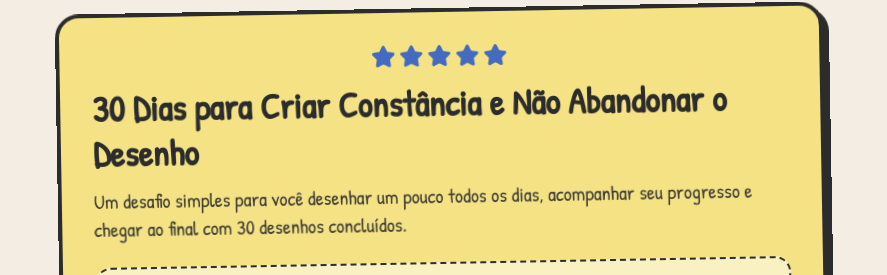
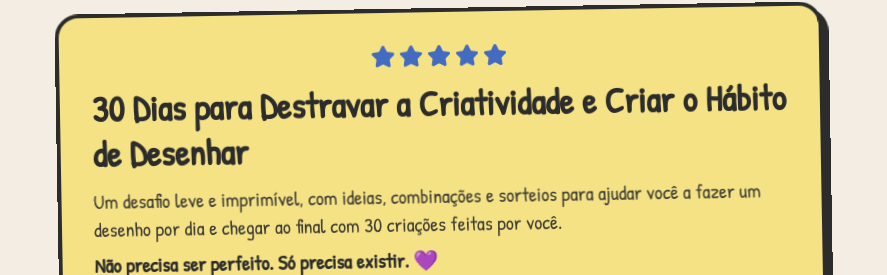
Before and after one commit to juniorlaunther/desafio30dias-ateliedoju, a React (Vite) app: page / in a window 1280 px wide. Shown: the part 525-800 px from the top of the page, without its empty margins (198-1085 px from the left). Built offline with nearby package versions, Linux system fonts and the light colour scheme.

Commit message:
refactor: update FAQ content and header logo
Remove redundant FAQ entry and replace the site logo with an updated, higher-resolution version.

```diff
--- a/src/App.tsx
+++ b/src/App.tsx
@@ -5,11 +5,6 @@ import { AnimatePresence, motion } from 'motion/react';
 const faqData = [
   {
     icon: "✏️",
-    question: "Para quem é indicado o Desafio 30 Dias Desenhando?",
-    answer: "O Desafio é indicado para pessoas de diferentes idades e níveis de experiência que desejam começar a desenhar, retomar a prática, exercitar a criatividade ou criar o hábito de desenhar com mais frequência."
-  },
-  {
-    icon: "🌟",
     question: "Preciso saber desenhar para participar?",
     answer: "Não! O Desafio foi criado para incentivar a prática de forma leve e sem cobranças. Você não precisa ter experiência, dominar técnicas ou fazer desenhos perfeitos. Basta começar e criar do seu jeito."
   },
@@ -316,7 +311,7 @@ export default function App() {
       {/* Header with Logo */}
       <header className="pt-6 pb-4 px-4 flex justify-center items-center">
         <img
-          src="https://blogger.googleusercontent.com/img/b/R29vZ2xl/AVvXsEgAbEfYmvKtAJeq-HrRDkMtYH4bAdkiGlnIr_hj7LkP76lvJ3W8tbWj4jlwuFx0YAEgsjxpB80-33ki-NWKRiuh-byET4XMSQaRVJhZJZk8JLoHQuxpFURKCRzzb8px7v4qaBz2EJBmZHpiJ12Q6APTMsHW2dlKsWU2By-TbgikL6p0xezsVYM_cSt_c8Y/w400-h225/logo.png"
+          src="https://blogger.googleusercontent.com/img/b/R29vZ2xl/AVvXsEhT0DaThee0JjktClFBu6gyTOwA9kPpZKpyaYaOX3Cy_aZrQgctBcS3kgLHQYGV9XyhfKfKy6o-cfbBWKhXtc8076E50CYd-GumZAzd4BATIdOQjWz2WhETSUD1b1GSWHeFV-lGKH-05OpDn51ttmAURZsE1KhIuNEaSl7Ow_mPUvpEzC3yazIPomUOsFw/w640-h246/logo%20completa%20desafio.png"
           alt="Desafio 30 Dias Desenhando"
           className="max-h-28 md:max-h-40 object-contain drop-shadow-md animate-scale-soft"
         />
@@ -370,11 +365,15 @@ export default function App() {
           </div>
 
           <h1 className="text-2xl md:text-4xl font-bold mb-3 leading-tight text-center md:text-left">
-            30 Dias para Criar Constância e Não Abandonar o Desenho
+            30 Dias para Destravar a Criatividade e Criar o Hábito de Desenhar
           </h1>
 
-          <p className="text-lg md:text-xl mb-6 opacity-90 text-center md:text-left">
-            Um desafio simples para você desenhar um pouco todos os dias, acompanhar seu progresso e chegar ao final com 30 desenhos concluídos.
+          <p className="text-lg md:text-xl mb-2 opacity-90 text-center md:text-left">
+            Um desafio leve e imprimível, com ideias, combinações e sorteios para ajudar você a fazer um desenho por dia e chegar ao final com 30 criações feitas por você.
+          </p>
+
+          <p className="text-lg md:text-xl font-bold mb-6 text-center md:text-left">
+            Não precisa ser perfeito. Só precisa existir. 💜
           </p>
 
           <div className="flex flex-col md:flex-row items-center justify-between gap-5 bg-white/50 p-4 rounded-2xl border-2 border-[#2c2c2c] border-dashed">
@@ -455,7 +454,7 @@ export default function App() {
           <h2 className="text-3xl md:text-4xl font-bold mb-6 text-center text-[#2c2c2c]">Conheça o seu novo desafio!</h2>
           <div className="relative bg-white border-4 border-[#2c2c2c] rounded-3xl p-3 shadow-[8px_8px_0px_0px_#F0B7B7] rotate-1 max-w-sm mx-auto">
             <img
-              src="https://blogger.googleusercontent.com/img/b/R29vZ2xl/AVvXsEjrcYfo3LEu38vYnpZmbOH4V3X1MQ1Ex14ROqDczrj_ZbVuDRxe0xsOXIoY_Ra78QQIPizdKSiQJ8INcxRRpjeQlF2S-PJkDjtiT9jxFRZnyXclbLbHZxSrNhrAJLF4KYf2xaP27NGOxl12RPJJNN1Ag0zWt-jmigkTtDBXG8TX1N66i4-IpQxqWdqR9eI/w480-h640/V%C3%ADdeocapcut.gif"
+              src="https://blogger.googleusercontent.com/img/b/R29vZ2xl/AVvXsEgp4a_ev2poA9joPlT9WEokP8Pm6F_yUwr6INXmyCK8m-LW73QjAsdKKbsRTGakgTae5WX8HYTxAGBFm7y-997ziagHrq9z27sy0ToxEbr9LOr3-ilJ5V4CT1_s0Jlg41M0Qjlrvk8kwKz6UEGbfM_Q9FaKeC-kR6rVxGe1m8NLk2K8r8ksg8sdnKIMGI8/w300-h400/V%C3%ADdeocapcut%20comprimido.gif"
               alt="Desafio por dentro"
               className="w-full aspect-[3/4] object-cover border-4 border-dashed border-[#2c2c2c] rounded-2xl"
             />
@@ -481,7 +480,7 @@ export default function App() {
              <div className="relative z-10 text-center md:text-left">
                <h3 className="text-2xl md:text-3xl font-bold mb-3">Garantia de 7 Dias</h3>
                <p className="text-lg md:text-xl opacity-90 leading-relaxed">
-                 Comece o desafio com tranquilidade. Caso não fique satisfeito, basta solicitar o reembolso e receber 100% do valor investido.
+                 Comece o desafio com tranquilidade. Caso não fique satisfeito, basta solicitar o reembolso dentro desse período.
                </p>
              </div>
            </div>
@@ -526,6 +525,13 @@ export default function App() {
           </div>
         </section>
 
+        <div className="flex justify-center mb-14 px-2">
+          <a href={checkoutUrl} target="_blank" rel="noopener noreferrer" className="w-full max-w-sm bg-[#436CC0] hover:bg-[#325296] text-white text-xl md:text-2xl font-bold py-3 md:py-4 px-4 md:px-8 rounded-2xl border-4 border-[#2c2c2c] shadow-[4px_4px_0px_0px_#2c2c2c] hover:translate-y-1 hover:translate-x-1 hover:shadow-[2px_2px_0px_0px_#2c2c2c] transition-all flex items-center justify-center gap-2 animate-shine">
+            <ShoppingCart className="w-6 h-6 shrink-0 animate-wiggle" />
+            <span className="text-center leading-tight whitespace-nowrap">ACEITO O DESAFIO!</span>
+          </a>
+        </div>
+
         {/* WhatsApp CTA */}
         <section className="mb-14 text-center">
           <h3 className="text-2xl md:text-3xl font-bold mb-6">Ainda tem dúvidas?</h3>
@@ -544,7 +550,7 @@ export default function App() {
 
         <div className="flex justify-center mb-6 mt-8">
           <img
-            src="https://blogger.googleusercontent.com/img/b/R29vZ2xl/AVvXsEgAbEfYmvKtAJeq-HrRDkMtYH4bAdkiGlnIr_hj7LkP76lvJ3W8tbWj4jlwuFx0YAEgsjxpB80-33ki-NWKRiuh-byET4XMSQaRVJhZJZk8JLoHQuxpFURKCRzzb8px7v4qaBz2EJBmZHpiJ12Q6APTMsHW2dlKsWU2By-TbgikL6p0xezsVYM_cSt_c8Y/w400-h225/logo.png"
+            src="https://blogger.googleusercontent.com/img/b/R29vZ2xl/AVvXsEhT0DaThee0JjktClFBu6gyTOwA9kPpZKpyaYaOX3Cy_aZrQgctBcS3kgLHQYGV9XyhfKfKy6o-cfbBWKhXtc8076E50CYd-GumZAzd4BATIdOQjWz2WhETSUD1b1GSWHeFV-lGKH-05OpDn51ttmAURZsE1KhIuNEaSl7Ow_mPUvpEzC3yazIPomUOsFw/w640-h246/logo%20completa%20desafio.png"
             alt="Desafio 30 Dias Desenhando"
             className="h-16 md:h-20 object-contain drop-shadow-sm opacity-80 hover:opacity-100 transition-opacity"
           />
```
Also changed, not shown: vite.config.ts (+6 -4 lines).
